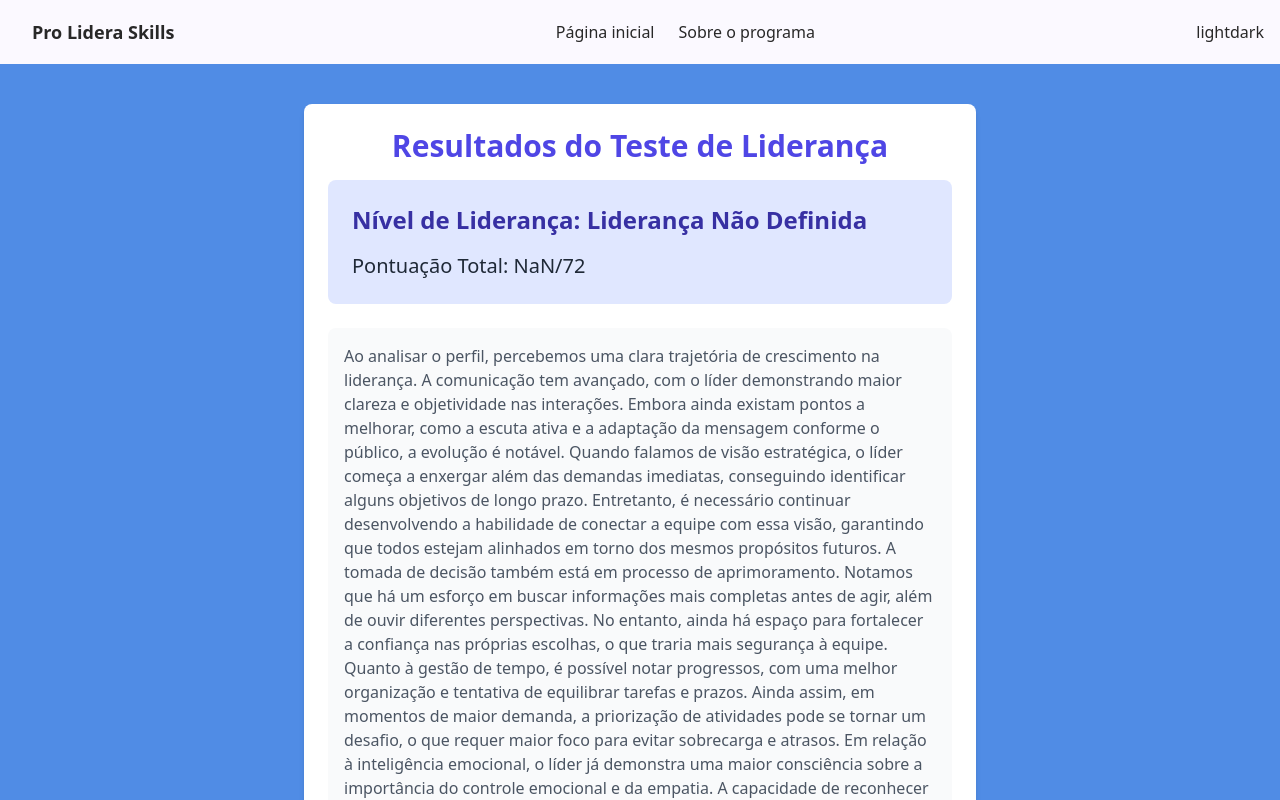
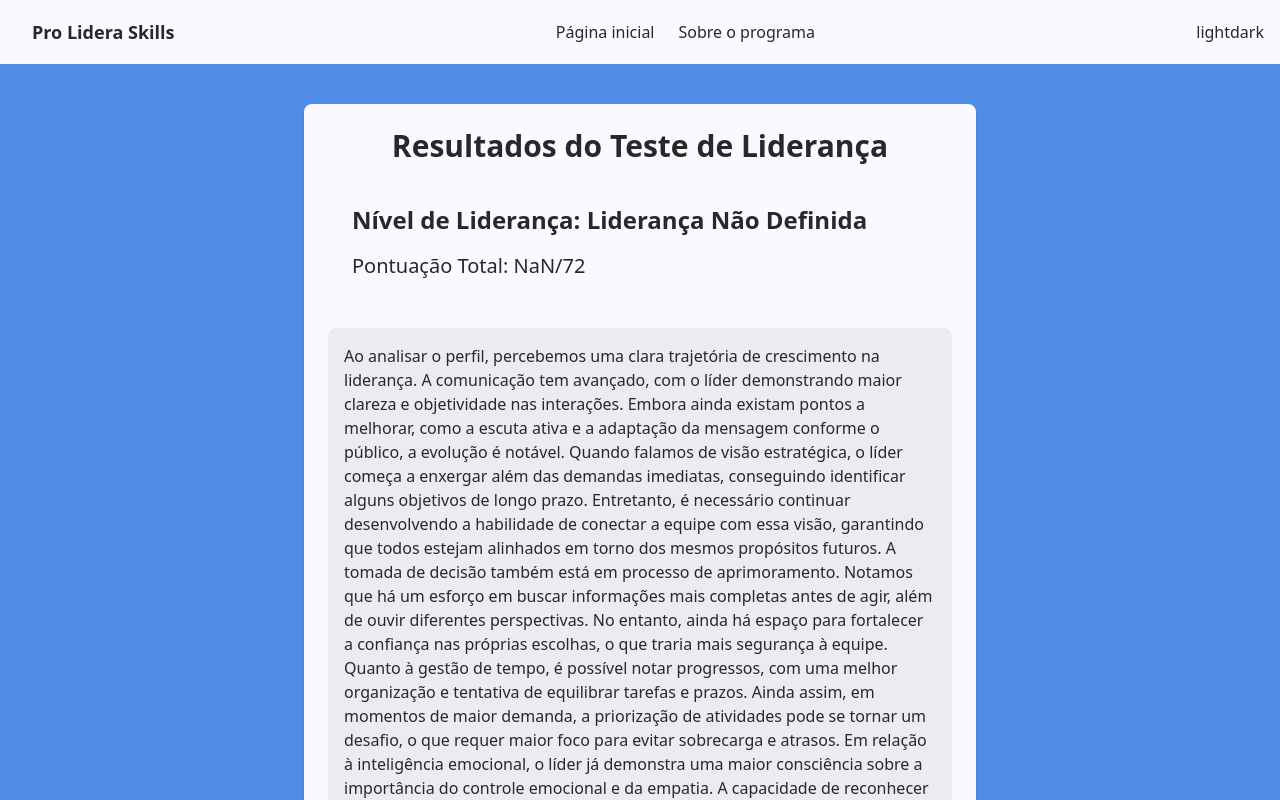
Before and after one commit to softexrecifepe/PI-PRO-LIDERA-TURMA-09-EQUIPE-02, a Next.js app: page /pages/results in a window 1280 px wide. Shown: the top 800 px of the page. Built offline with nearby package versions, Linux system fonts and the light colour scheme.

Commit message:
implements dark mode

```diff
--- a/src/app/components/ResultCard.tsx
+++ b/src/app/components/ResultCard.tsx
@@ -18,9 +18,9 @@ export default function ResultCard({ leadershipLevel, score }: ResultCardProps)
   const calculatedLevel = getLeadershipLevel(score); // Calcula o nível de liderança
 
   return (
-    <div className="bg-indigo-100 p-6 rounded-lg mb-6">
-      <h2 className="text-2xl font-semibold text-indigo-800">Nível de Liderança: {calculatedLevel}</h2>
-      <p className="text-xl mt-4 text-gray-800">Pontuação Total: {score}/72</p>
+    <div className="bg-box dark:bg-boxd p-6 rounded-lg mb-6">
+      <h2 className="text-2xl font-semibold">Nível de Liderança: {calculatedLevel}</h2>
+      <p className="text-xl mt-4">Pontuação Total: {score}/72</p>
     </div>
   );
 }
--- a/src/app/components/button.tsx
+++ b/src/app/components/button.tsx
@@ -10,11 +10,11 @@ export function Button({ buttonText, href, onClick, disabled = false, type }: {b
             className={`rounded-xl bg-gradient-to-r from-button-orange to-button-green px-1 py-2 font-semibold shadow-md`}
         >
             {href ? (
-                <Link href={href} className='w-full h-full rounded-lg px-4 py-1 bg-box dark:bg-black dark:text-box transition ease-in-out delay-75 hover:bg-slate-200 duration-300'>
+                <Link href={href} className='w-full h-full rounded-lg px-4 py-1 bg-box dark:bg-boxd transition ease-in-out delay-75 hover:bg-slate-200 duration-300'>
                     {buttonText}
                 </Link>
             ) : (
-                <span className='w-full h-full rounded-lg px-4 py-1 bg-box dark:bg-black dark:text-box transition ease-in-out delay-75 hover:bg-slate-900 duration-300'>
+                <span className='w-full h-full rounded-lg px-4 py-1 bg-box dark:bg-boxd transition ease-in-out delay-75 hover:bg-slate-900 duration-300'>
                     {buttonText}
                 </span>
             )}
--- a/src/app/components/feedbackMessage.tsx
+++ b/src/app/components/feedbackMessage.tsx
@@ -4,8 +4,8 @@ export default function FeedbackMessage({ index }: { index: number }) {
   const text: string = Result[index].text; // obtém o texto do feedback com base no índice
 
   return (
-    <div className="bg-gray-50 p-4 rounded-lg">
-      <p className="text-gray-600">{text}</p>
+    <div className="bg-question dark:bg-questiond p-4 rounded-lg">
+      <p>{text}</p>
     </div>
   );
 }
--- a/src/app/components/footer.tsx
+++ b/src/app/components/footer.tsx
@@ -2,7 +2,7 @@ import Link from "next/link";
 
 export function Footer(){
     return(
-            <footer className="bottom-0 w-full bg-box dark:bg-black dark:text-box h-fit mt-20">
+            <footer className="bottom-0 w-full bg-box dark:bg-boxd h-fit mt-20">
                 <h1 className="text-center p-10 font-semibold text-2xl">Pro Lidera Skills</h1>
                 <div className="flex">
                     <Link href={"/"} className="ml-auto font-semibold transition ease-in-out delay-75 hover:scale-150 duration-100">Página inicial</Link>
--- a/src/app/components/forms.tsx
+++ b/src/app/components/forms.tsx
@@ -8,11 +8,11 @@ export function Forms({sliceStart, sliceEnd}: {sliceStart: number, sliceEnd: num
 
 
   return(
-    <div className="bg-box w-[550px] mt-6 mx-auto p-3 text-center rounded-2xl">
+    <div className="bg-box dark:bg-boxd w-[550px] mt-6 mx-auto p-3 text-center rounded-2xl">
     {Data.slice(start, end).map(question => (    //mapeia todos elementos do question,
                                 //realizando um comportamento para cada um
 
-        <div key={question.id} className="p-5 rounded-lg mx-w-[400px] mx-3 my-5 bg-question">
+        <div key={question.id} className="p-5 rounded-lg mx-w-[400px] mx-3 my-5 bg-question dark:bg-questiond">
         <h2 className="my-4 font-bold text-xl">Questão {question.id}</h2>  {/* pega o id e as perguntas de cada elemento */}
         <h2 className="font-semibold">{question.pergunta}</h2>
 
@@ -21,7 +21,7 @@ export function Forms({sliceStart, sliceEnd}: {sliceStart: number, sliceEnd: num
         <div key={question.id} className="mt-4">
 
             {question.alternativas.map(alternatives => (   //pega cada alternativas
-              <div key={alternatives.letra} className="radio text-left text-base rounded-md transition delay-150 ease-in-out hover:bg-box duration-100 p-2 m-2">
+              <div key={alternatives.letra} className="radio text-left text-base rounded-md transition delay-150 ease-in-out hover:bg-box dark:hover:bg-boxd duration-100 p-2 m-2">
                 <MultipleChoiceQuestion name={question.id.toString()} labelText={alternatives.letra} inputValue={alternatives.pontos}/>
               </div>
             ))
--- a/src/app/components/header.tsx
+++ b/src/app/components/header.tsx
@@ -4,7 +4,7 @@ import { ButtonTheme } from './button-theme';
 
 export function Header() {
     return (
-        <header className="bg-box flex items-center justify-between p-4 h-[64px] w-full m-0 top-0 left-0 z-50 dark:bg-black dark:text-box">
+        <header className="bg-box flex items-center justify-between p-4 h-[64px] w-full m-0 top-0 left-0 z-50 dark:bg-boxd">
             <div className="flex items-center">
                 <Link href="/" className="ml-4 font-semibold text-lg titulo-principal hover:text-blue-500 transition-colors duration-200">Pro Lidera Skills</Link>
             </div>
--- a/src/app/components/mailInput.tsx
+++ b/src/app/components/mailInput.tsx
@@ -1,10 +1,10 @@
 export function InputMail({labelText, inputId}: {labelText: string, inputId: string}){
     return(
         <div>
-                <label htmlFor={inputId} className="absolute bg-box dark:bg-black dark:text-box transform translate-x-[10%] translate-y-1/3 font-semibold px-2">
+                <label htmlFor={inputId} className="absolute bg-box dark:bg-boxd transform translate-x-[10%] translate-y-1/3 font-semibold px-2">
                     {labelText}
                 </label>
-                <input type="email" className="rounded-3xl border border-black my-5 w-full p-2" name={inputId} id={inputId} required/>
+                <input type="email" className="rounded-3xl border bg-box dark:bg-boxd border-black dark:border-white my-5 w-full p-2" name={inputId} id={inputId} required/>
         </div>
     )
 }
--- a/src/app/components/registerForm.tsx
+++ b/src/app/components/registerForm.tsx
@@ -16,7 +16,7 @@ export function RegisterForm(){
     }
 
     return(
-        <div className="bg-box dark:bg-black dark:text-box w-96 mt-20 mx-auto p-3 text-center rounded-2xl">
+        <div className="bg-box dark:bg-boxd w-96 mt-20 mx-auto p-3 text-center rounded-2xl">
             <h1 className="text-3xl font-bold p-3">Realizar Cadastro</h1>
             <form action="pages/questions-first-page" id="register" method="post" >
                 <InputText inputId="Name" labelText="Digite seu nome"/>
--- a/src/app/components/textInput.tsx
+++ b/src/app/components/textInput.tsx
@@ -1,10 +1,10 @@
 export function InputText({labelText, inputId}: {labelText: string, inputId: string}){
     return(
         <div>
-                <label htmlFor={inputId} className="absolute bg-box dark:bg-black dark:text-box transform translate-x-[10%] translate-y-1/3 font-semibold px-2">
+                <label htmlFor={inputId} className="absolute bg-box dark:bg-boxd transform translate-x-[10%] translate-y-1/3 font-semibold px-2">
                     {labelText}
                 </label>
-                <input type="text" className="rounded-3xl border border-black my-5 w-full p-2" name={inputId} id={inputId} required/>
+                <input type="text" className="rounded-3xl border bg-box dark:bg-boxd border-black dark:border-white  my-5 w-full p-2" name={inputId} id={inputId} required/>
         </div>
     )
 }
--- a/src/app/globals.css
+++ b/src/app/globals.css
@@ -9,7 +9,7 @@
 
 .dark{
   --background: #265aa6;
-  --foreground: #282828;
+  --foreground: #FBF9FF;
 }
 
 body {
@@ -29,6 +29,12 @@ body {
   transition: background 1s, box-shadow 1s;
 }
 
+.dark .radio:has(input:checked){
+  background: #282828;
+  box-shadow: 0 4px 8px 0 rgba(0, 0, 0, 0.2), 0 6px 20px 0 rgba(0, 0, 0, 0.19);
+  transition: background 1s, box-shadow 1s;
+}
+
 .header-titulo {
   font-family: "Roboto", sans-serif;
 }
--- a/src/app/pages/results/page.tsx
+++ b/src/app/pages/results/page.tsx
@@ -39,8 +39,8 @@ export default function ResultsPage() {
   const leadershipLevel = getLeadershipLevel(score); // Determina o nível de liderança com base na pontuação
 
   return (
-    <main id="results-content" className="max-w-2xl mx-auto mt-10 p-6 bg-white shadow-md rounded-lg">
-      <h1 className="text-3xl font-bold text-center text-indigo-600 mb-4">Resultados do Teste de Liderança</h1>
+    <main id="results-content" className="max-w-2xl mx-auto mt-10 p-6 bg-box dark:bg-boxd shadow-md rounded-lg">
+      <h1 className="text-3xl font-bold text-center mb-4">Resultados do Teste de Liderança</h1>
 
       {/* Passa o nível de liderança e a pontuação para o ResultCard */}
       <ResultCard leadershipLevel={leadershipLevel} score={score} />
--- a/tailwind.config.ts
+++ b/tailwind.config.ts
@@ -13,7 +13,9 @@ const config: Config = {
         background: "var(--background)",
         foreground: "var(--foreground)",
         'box': '#FBF9FF',
+        'boxd': '#282828',
         'question': '#edebf2',
+        'questiond': '#242323',
         'button-green': '#33F54A',
         'button-orange': '#ED7447'
       },
```
